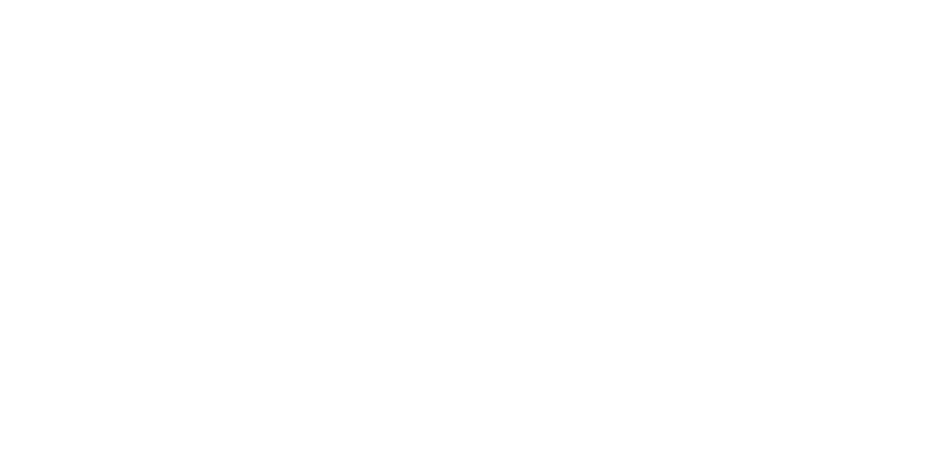
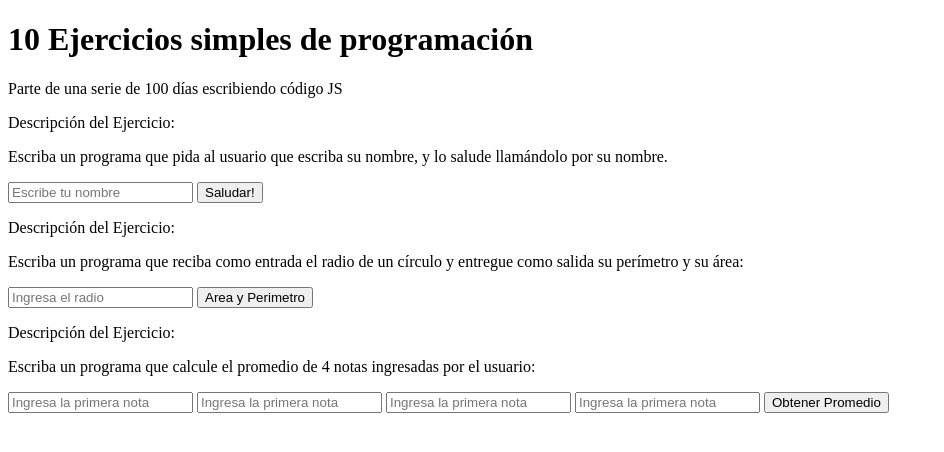
Before and after one commit to rcarlosalba/ejerciciosjs, a plain HTML site: page index.html in a window 1280 px wide. Shown: the whole page, without its empty margins (0-944 px from the left). Drawn offline with Linux system fonts and the light colour scheme.

Commit message:
primero tres problemas, sin estilo pero con arrow function

```diff
--- a/function.js
+++ b/function.js
@@ -0,0 +1,30 @@
+var saludar = () => {
+  var nombre = document.getElementById('saludo');
+  var saludoContainer = document.getElementById('saludoContainer');
+  saludoContainer.innerHTML = "Hola " + nombre.value + " gracias por visitarnos"
+}
+
+var areaPerimetro = () => {
+  var radio = document.getElementById('radio')
+  var areaPerimetroContainer = document.getElementById('areaPerimetroContainer')
+  var resultadoArea, resultadoPerimetro, radioP
+  radioP = parseInt(radio.value)
+  resultadoPerimetro = (2 * (Math.PI) * radioP);
+  resultadoArea = Math.PI * (Math.pow(radioP, 2));
+  areaPerimetroContainer.innerHTML = "El Area es igual a: " + resultadoArea.toFixed(2) + " y el perimetro es igual a: "+ resultadoPerimetro.toFixed(2)
+}
+
+var obtenerPromedio = () => {
+  var nota1 = document.getElementById('nota1')
+  var nota1P = parseInt(nota1.value)
+  var nota2 = document.getElementById('nota2')
+  var nota2P = parseInt(nota2.value)
+  var nota3 = document.getElementById('nota3')
+  var nota3P = parseInt(nota3.value)
+  var nota4 = document.getElementById('nota4')
+  var nota4P = parseInt(nota4.value)
+  var unidades = 4
+  var promedioContainer = document.getElementById('promedioContainer')
+  var resultadoPromedio = ((nota1P + nota2P + nota3P + nota4P) / unidades)
+  promedioContainer.innerHTML = "El promedio de las notas ingresadas es: " + resultadoPromedio
+}
--- a/index.html
+++ b/index.html
@@ -6,10 +6,39 @@
   <meta http-equiv="X-UA-Compatible" content="ie=edge">
   <title>Ejercicios de Javascript para aprender a programar</title>
   <link rel="stylesheet" href="style.css">
+  <script src="./function.js"></script>
 </head>
 <body>
-
-<script src="./function.js">
-</script>
+  <h1>10 Ejercicios simples de programación</h1>
+  <p>Parte de una serie de 100 días escribiendo código JS</p>
+  <div class="containerMain">
+    <div class="container"><p>Descripción del Ejercicio:</p>
+      <p>Escriba un programa que pida al usuario que escriba su nombre, y lo salude llamándolo por su nombre.</p>
+      <div class="ejercicio">
+        <input type="text" id="saludo" placeholder="Escribe tu nombre">
+        <input type="button" id="saludoBoton" value="Saludar!" onclick="saludar()">
+        <div id="saludoContainer"></div>
+      </div>
+    </div>
+    <div class="container"><p>Descripción del Ejercicio:</p>
+      <p>Escriba un programa que reciba como entrada el radio de un círculo y entregue como salida su perímetro y su área:</p>
+      <div class="ejercicio">
+        <input type="text" id="radio" placeholder="Ingresa el radio">
+        <input type="button" id="areaPerimetroBoton" value="Area y Perimetro" onclick="areaPerimetro()">
+        <div id="areaPerimetroContainer"></div>
+      </div>
+    </div>
+    <div class="container"><p>Descripción del Ejercicio:</p>
+      <p>Escriba un programa que calcule el promedio de 4 notas ingresadas por el usuario:</p>
+      <div class="ejercicio">
+        <input type="text" id="nota1" placeholder="Ingresa la primera nota">
+        <input type="text" id="nota2" placeholder="Ingresa la primera nota">
+        <input type="text" id="nota3" placeholder="Ingresa la primera nota">
+        <input type="text" id="nota4" placeholder="Ingresa la primera nota">
+        <input type="button" id="promedioBoton" value="Obtener Promedio" onclick="obtenerPromedio()">
+        <div id="promedioContainer"></div>
+      </div>
+    </div>
+  </div>
 </body>
 </html>
```
